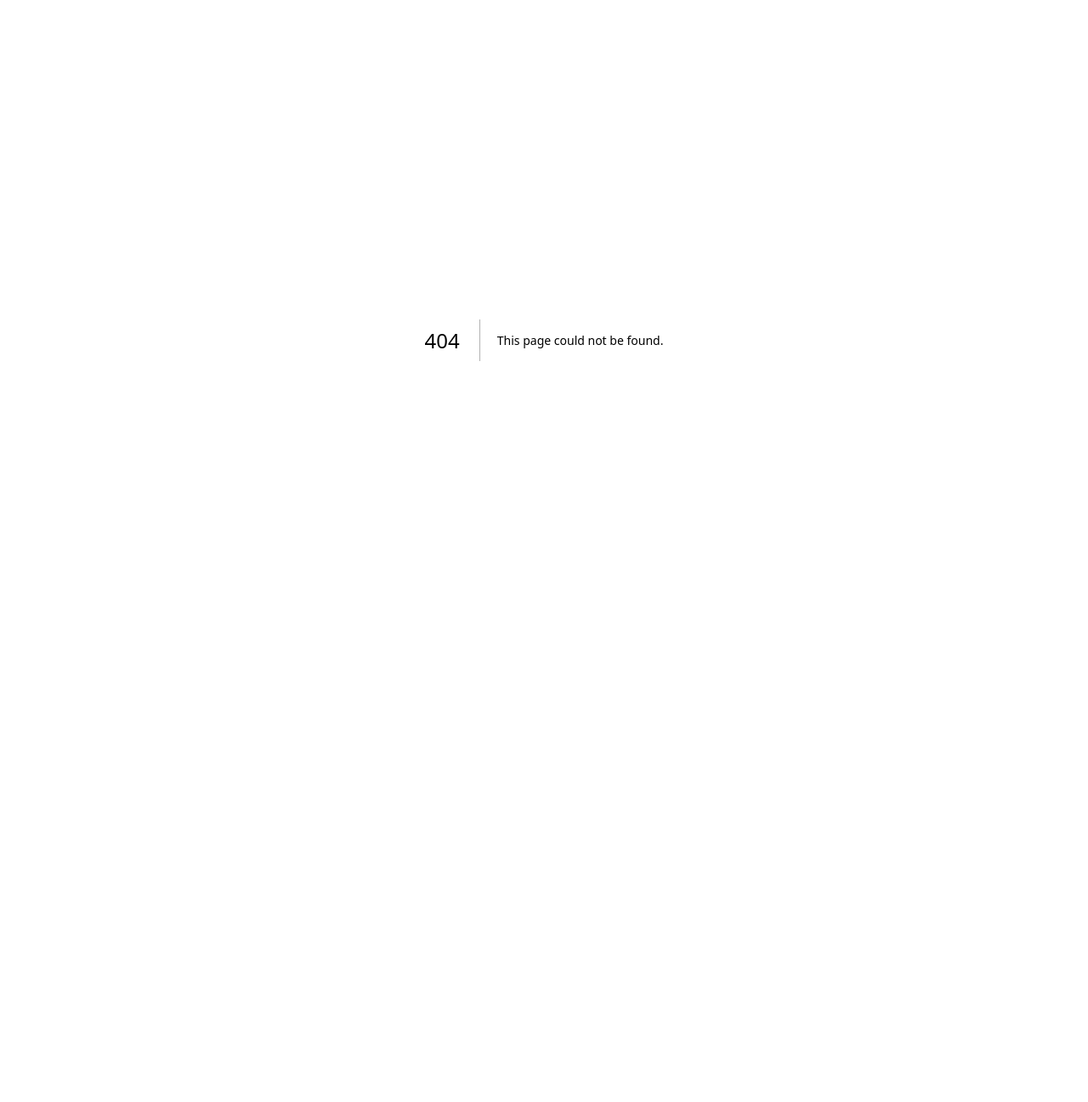
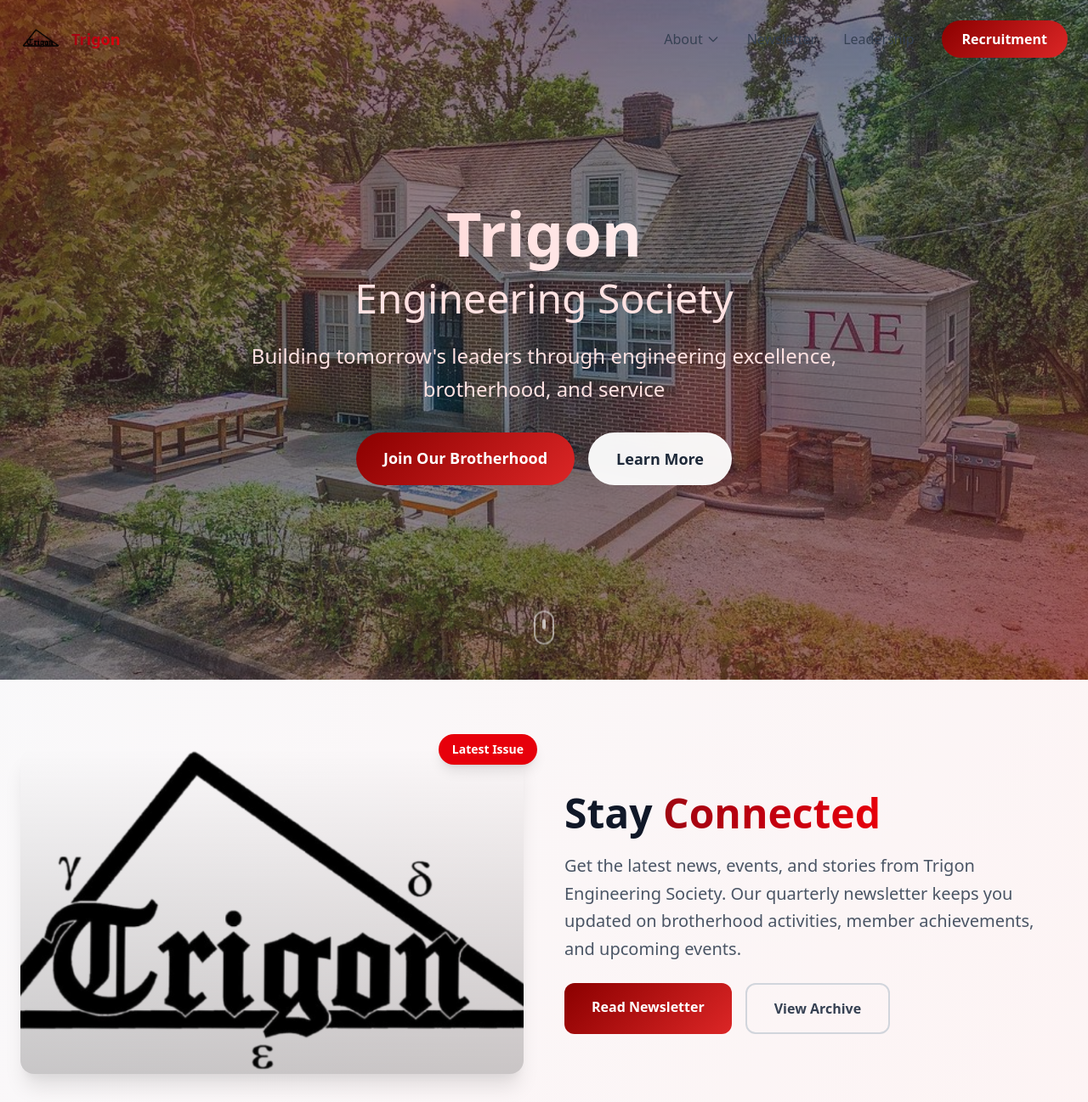
Before and after one commit to trigon-uva/website, a Next.js app: page /website/ in a window 1280 px wide. Before the commit this address had no page. Shown: the top 1297 px of the page at 85% size. Before the commit the page ends 800 px from the top, so only its background shows below. Built offline with nearby package versions, Linux system fonts and the light colour scheme.

Commit message:
attempt image 404 fix

```diff
--- a/app/page.tsx
+++ b/app/page.tsx
@@ -45,12 +45,12 @@
             >
               Join Our Brotherhood
             </Link>
-            <Link
-              href="/about"
+            <a
+              href="#"
               className="glass text-gray-800 font-semibold px-8 py-4 rounded-full hover:shadow-xl transform hover:scale-105 transition-all duration-300 text-lg"
             >
               Learn More
-            </Link>
+            </a>
           </div>
         </div>
 
@@ -95,20 +95,18 @@
               </div>
 
               <div className="flex flex-col sm:flex-row gap-4">
-                <Link
-                  href="/newsletters/spring-2025.pdf"
-                  target="_blank"
-                  rel="noopener noreferrer"
+                <a
+                  href="#"
                   className="gradient-accent text-white font-semibold px-8 py-4 rounded-xl hover:shadow-xl transform hover:scale-105 transition-all duration-300 text-center"
                 >
                   Read Newsletter
-                </Link>
-                <Link
-                  href="/newsletter"
+                </a>
+                <a
+                  href="#"
                   className="border-2 border-gray-300 text-gray-700 font-semibold px-8 py-4 rounded-xl hover:border-red-500 hover:text-red-600 transition-all duration-300 text-center"
                 >
                   View Archive
-                </Link>
+                </a>
               </div>
             </div>
           </div>
@@ -133,25 +131,25 @@
                 title: "Brotherhood",
                 description: "Building lifelong connections through shared experiences and mutual support",
                 icon: "👥",
-                href: "/social",
+                href: "#",
                 gradient: "from-red-500 to-red-600"
               },
               {
                 title: "Service",
                 description: "Making a positive impact in our community through meaningful volunteer work",
                 icon: "🤝",
-                href: "/service",
+                href: "#",
                 gradient: "from-green-500 to-emerald-500"
               },
               {
                 title: "Leadership",
                 description: "Developing tomorrow's engineering leaders through hands-on experience",
                 icon: "⭐",
-                href: "/leadership",
+                href: "#",
                 gradient: "from-orange-500 to-red-500"
               }
             ].map((item) => (
-              <Link key={item.title} href={item.href} className="group">
+              <a key={item.title} href={item.href} className="group">
                 <div className="bg-white rounded-2xl p-8 shadow-modern hover:shadow-modern-lg transition-all duration-300 transform group-hover:scale-105 border border-gray-100">
                   <div className={`w-16 h-16 bg-gradient-to-r ${item.gradient} rounded-2xl flex items-center justify-center text-2xl mb-6 group-hover:rotate-6 transition-transform`}>
                     {item.icon}
@@ -159,7 +157,7 @@
                   <h3 className="text-2xl font-bold text-gray-900 mb-4">{item.title}</h3>
                   <p className="text-gray-600 leading-relaxed">{item.description}</p>
                 </div>
-              </Link>
+              </a>
             ))}
           </div>
         </div>
--- a/components/Navbar.tsx
+++ b/components/Navbar.tsx
@@ -52,20 +52,20 @@
             </button>
             <div className="absolute left-0 mt-2 w-48 glass rounded-xl shadow-modern-lg opacity-0 invisible group-hover:opacity-100 group-hover:visible transition-all duration-200 transform group-hover:translate-y-0 translate-y-2">
               <div className="py-2">
-                <Link href="/history" className="block px-4 py-3 text-sm text-gray-700 hover:bg-red-50 hover:text-red-600 transition-colors rounded-lg mx-2">History</Link>
-                <Link href="/social" className="block px-4 py-3 text-sm text-gray-700 hover:bg-red-50 hover:text-red-600 transition-colors rounded-lg mx-2">Social</Link>
-                <Link href="/service" className="block px-4 py-3 text-sm text-gray-700 hover:bg-red-50 hover:text-red-600 transition-colors rounded-lg mx-2">Service</Link>
-                <Link href="/leadership" className="block px-4 py-3 text-sm text-gray-700 hover:bg-red-50 hover:text-red-600 transition-colors rounded-lg mx-2">Leadership</Link>
+                <a href="#" className="block px-4 py-3 text-sm text-gray-700 hover:bg-red-50 hover:text-red-600 transition-colors rounded-lg mx-2">History</a>
+                <a href="#" className="block px-4 py-3 text-sm text-gray-700 hover:bg-red-50 hover:text-red-600 transition-colors rounded-lg mx-2">Social</a>
+                <a href="#" className="block px-4 py-3 text-sm text-gray-700 hover:bg-red-50 hover:text-red-600 transition-colors rounded-lg mx-2">Service</a>
+                <a href="#" className="block px-4 py-3 text-sm text-gray-700 hover:bg-red-50 hover:text-red-600 transition-colors rounded-lg mx-2">Leadership</a>
               </div>
             </div>
           </div>
 
-          <Link href="/newsletter" className="font-medium text-gray-700 hover:text-red-600 transition-colors">
+          <a href="#" className="font-medium text-gray-700 hover:text-red-600 transition-colors">
             Newsletter
-          </Link>
-          <Link href="/leadership" className="font-medium text-gray-700 hover:text-red-600 transition-colors">
+          </a>
+          <a href="#" className="font-medium text-gray-700 hover:text-red-600 transition-colors">
             Leadership
-          </Link>
+          </a>
           <Link
             href="/rush"
             className="gradient-accent text-white font-semibold px-6 py-2.5 rounded-full hover:shadow-lg transform hover:scale-105 transition-all duration-200"
@@ -93,11 +93,11 @@
       {isMobileMenuOpen && (
         <div className="md:hidden glass border-t border-white/20">
           <div className="px-6 py-4 space-y-3">
-            <Link href="/history" className="block py-2 text-gray-700 hover:text-red-600 transition-colors">History</Link>
-            <Link href="/social" className="block py-2 text-gray-700 hover:text-red-600 transition-colors">Social</Link>
-            <Link href="/service" className="block py-2 text-gray-700 hover:text-red-600 transition-colors">Service</Link>
-            <Link href="/leadership" className="block py-2 text-gray-700 hover:text-red-600 transition-colors">Leadership</Link>
-            <Link href="/newsletter" className="block py-2 text-gray-700 hover:text-red-600 transition-colors">Newsletter</Link>
+            <a href="#" className="block py-2 text-gray-700 hover:text-red-600 transition-colors">History</a>
+            <a href="#" className="block py-2 text-gray-700 hover:text-red-600 transition-colors">Social</a>
+            <a href="#" className="block py-2 text-gray-700 hover:text-red-600 transition-colors">Service</a>
+            <a href="#" className="block py-2 text-gray-700 hover:text-red-600 transition-colors">Leadership</a>
+            <a href="#" className="block py-2 text-gray-700 hover:text-red-600 transition-colors">Newsletter</a>
             <Link
               href="/rush"
               className="block text-center gradient-accent text-white font-semibold px-6 py-2.5 rounded-full mt-4"
--- a/next.config.ts
+++ b/next.config.ts
@@ -3,6 +3,7 @@
 const nextConfig: NextConfig = {
   output: 'export',
   trailingSlash: true,
+  basePath: '/website',
   images: {
     unoptimized: true
   }
```
